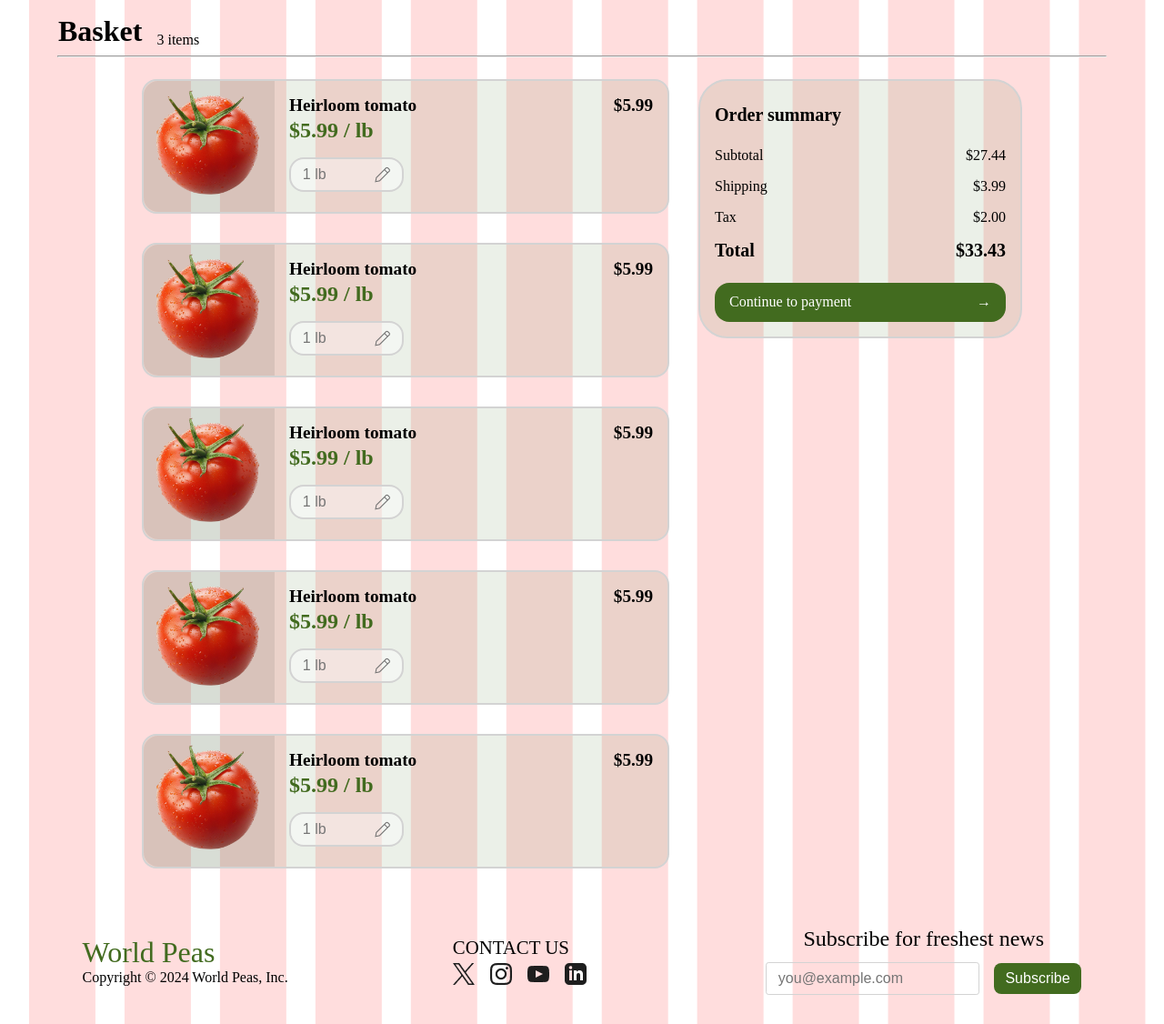
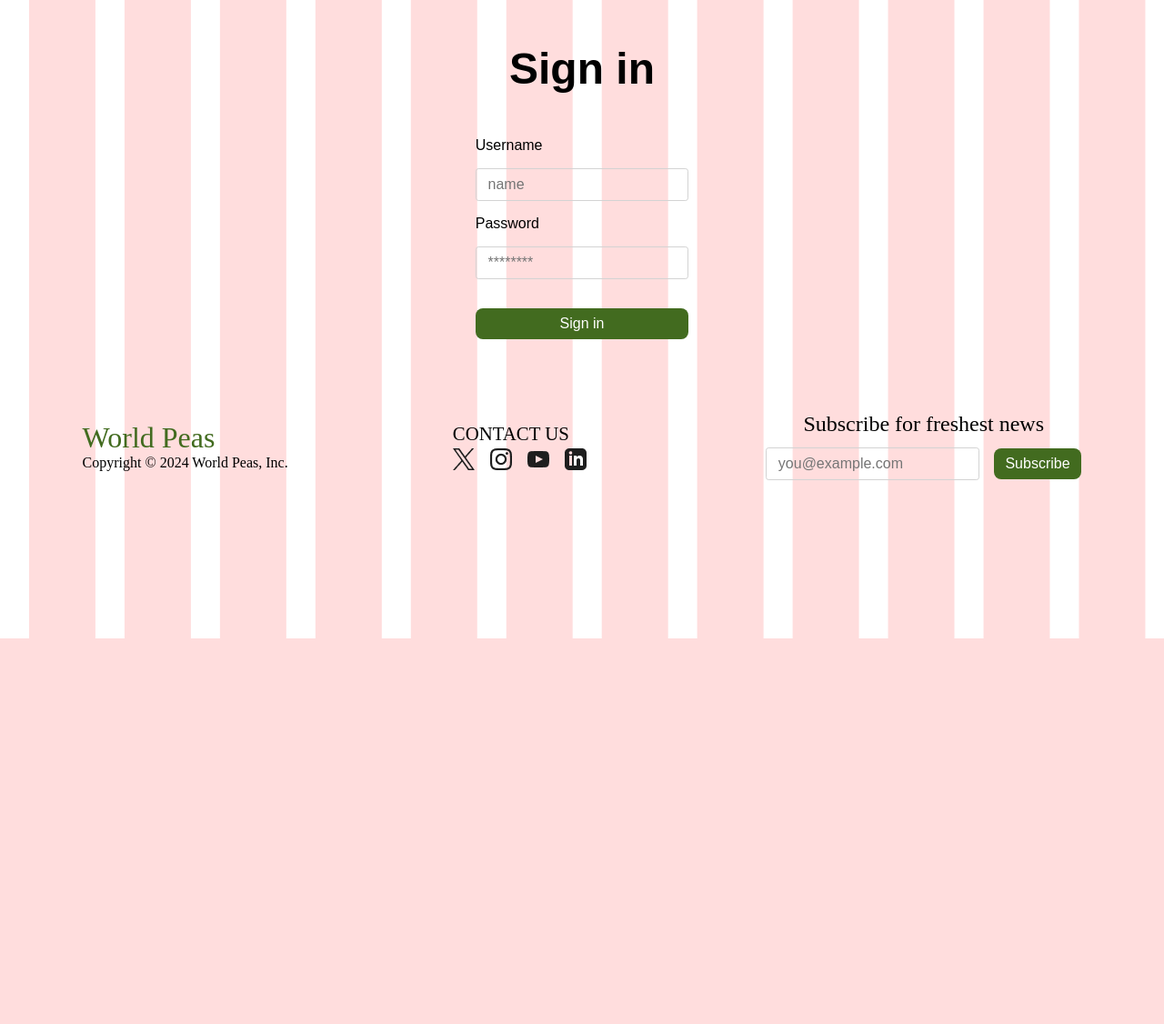
Before and after one commit to amoruch/web-store, a Flask app: page /basket in a window 1280 px wide. Shown: the part 98-1224 px from the top of the page at 91% size. After the commit the page ends 800 px from the top, so only its background shows below. Run offline with Flask 3, Linux system fonts and the light colour scheme; some libraries are stand-ins or nearby versions.

Commit message:
release
basket page working pretty well

```diff
--- a/main.py
+++ b/main.py
@@ -272,7 +272,34 @@ def api_add_basket():
 
 @app.route('/basket', methods=["GET"])
 def basket():
-    return render_template("basket.html")
+    token = request.cookies.get("auth")
+    if token != None:
+        payload, bol = get_token_payload(token)
+        if bol:
+            return render_template("basket.html")
+    return render_template("sign-in.html")
+
+
+@app.route('/api/get-basket', methods=["GET"])
+def api_get_basket():
+    token = request.headers.get('Authorization')
+    if token is None:
+        token = request.cookies.get("auth")
+
+    payload, bol = get_token_payload(token)
+    if not bol:
+        return jsonify({"res": payload}), 400
+    login = payload.get("login")
+
+    query = f"SELECT basket FROM customers WHERE (login='{login}')"
+    res = sql_query(query, fetch=True)[0]
+    M = res[0].split()
+
+    query = "SELECT name, price FROM products ORDER BY id"
+    res = sql_query(query, fetch=True)
+
+    response = [{"id": int(i),"name": res[int(i) - 1][0], "price": res[int(i) - 1][1]}for i in M]
+    return jsonify(response), 200
 
 
 if __name__ == '__main__':
--- a/static/scripts/basket.js
+++ b/static/scripts/basket.js
@@ -1,6 +1,51 @@
 item_template = document.getElementById("item")
 items = document.getElementsByClassName("items")[0]
 
-for (let i = 0; i < 5; i++) {
-    items.appendChild(item_template.content.cloneNode(true));
+function financial(x) {
+    return Number.parseFloat(x).toFixed(2);
 }
+
+function update_summary() {
+    let a = document.getElementsByClassName("product-final-price");
+    let total = 0;
+    for (let i = 0; i < a.length; i++) {
+        total += parseFloat(a[i].innerText.substring(1));
+    }
+    document.getElementById("subtotal").innerText = "$" + financial(total);
+    document.getElementById("total").innerText = "$" + financial(total + 5.99);
+}
+
+async function get_basket() {
+    try {
+        let res = await fetch("/api/get-basket");
+        let basket = await res.json();
+
+        for (let i = 0; i < basket.length; i++) {
+            let item = item_template.content.cloneNode(true);
+            item.querySelector("img").src = "/static/images/products/product" + (basket[i].id) + ".png";
+            item.querySelector(".product-name").innerText = basket[i].name;
+            item.querySelector(".price").innerText = "$" + basket[i].price + " / lb";
+            item.querySelector(".product-final-price").innerText = "$" + basket[i].price;
+
+            item.querySelector("input").setAttribute("id", i + 1)
+            item.querySelector("input").addEventListener("change", updateValue);
+            function updateValue(event) {
+                let price = parseFloat(event.target.value) * parseFloat(basket[i].price)
+                document.querySelector("#product-" + event.target.id).innerText = "$" + financial(price);
+                update_summary();
+            }
+            items.appendChild(item);
+        }
+
+        let a = document.getElementsByClassName("product-final-price");
+        for (let i = 0; i < basket.length; i++) {
+            a[i].setAttribute("id", "product-" + (i + 1));
+        }
+        update_summary()
+        return;
+    } catch {
+        alert("something went wrong");
+    }
+}
+
+get_basket()
--- a/static/style.css
+++ b/static/style.css
@@ -224,6 +224,7 @@ input[type="text"], input[type="email"], input[type="password"] {
     .vegetable {
         background: rgb(50, 50, 50, 0.1);
         border-radius: 1rem 0 0 1rem;
+        width: 13rem;
     }
     .item-description {
         width: 100%;
--- a/templates/basket.html
+++ b/templates/basket.html
@@ -12,7 +12,7 @@
             <div class="title">
                 <div>
                     <h1>Basket</h1>
-                    <p>3 items</p>
+                    <p>items</p>
                 </div>
             </div>
             <hr width="90%">
@@ -20,10 +20,10 @@
                 <div class="items"></div>
                 <div class="summary">
                     <strong>Order summary</strong>
-                    <div><p>Subtotal</p><p>$27.44</p></div>
+                    <div><p>Subtotal</p><p id="subtotal">$27.44</p></div>
                     <div><p>Shipping</p><p>$3.99</p></div>
                     <div><p>Tax</p><p>$2.00</p></div>
-                    <div><p><strong>Total</strong></p><p><strong>$33.43</strong></p></div>
+                    <div><p><strong>Total</strong></p><p><strong id="total">$33.43</strong></p></div>
                     <a href="#" class="active"><p>Continue to payment</p><p>&rarr;</p></a>
                 </div>
             </div>
@@ -32,15 +32,15 @@
     </body>
     <template id="item">
         <div class="item">
-            <img class="vegetable" src="/static/images/products/product1.png" alt="vegetable">
+            <div class="vegetable"><img class="veg_img" src="/static/images/products/product1.png" alt="vegetable"></div>
             <div class="item-description">
                 <div class="name">
-                    <p>Heirloom tomato</p>
-                    <p>$5.99</p>
+                    <p class="product-name">Heirloom tomato</p>
+                    <p class="product-final-price">$5.99</p>
                 </div>
                 <p class="price">$5.99 / lb</p>
                 <div class="weight-lb">
-                    <input type="text" placeholder="1 lb">
+                    <input type="number" placeholder="1 lb">
                     <img src="/static/images/pen.png" alt="">
                 </div>
             </div>
```
Also changed, not shown: query_prod.sql (+4 -4 lines), static/scripts/shop.js (+6 -1 lines).
